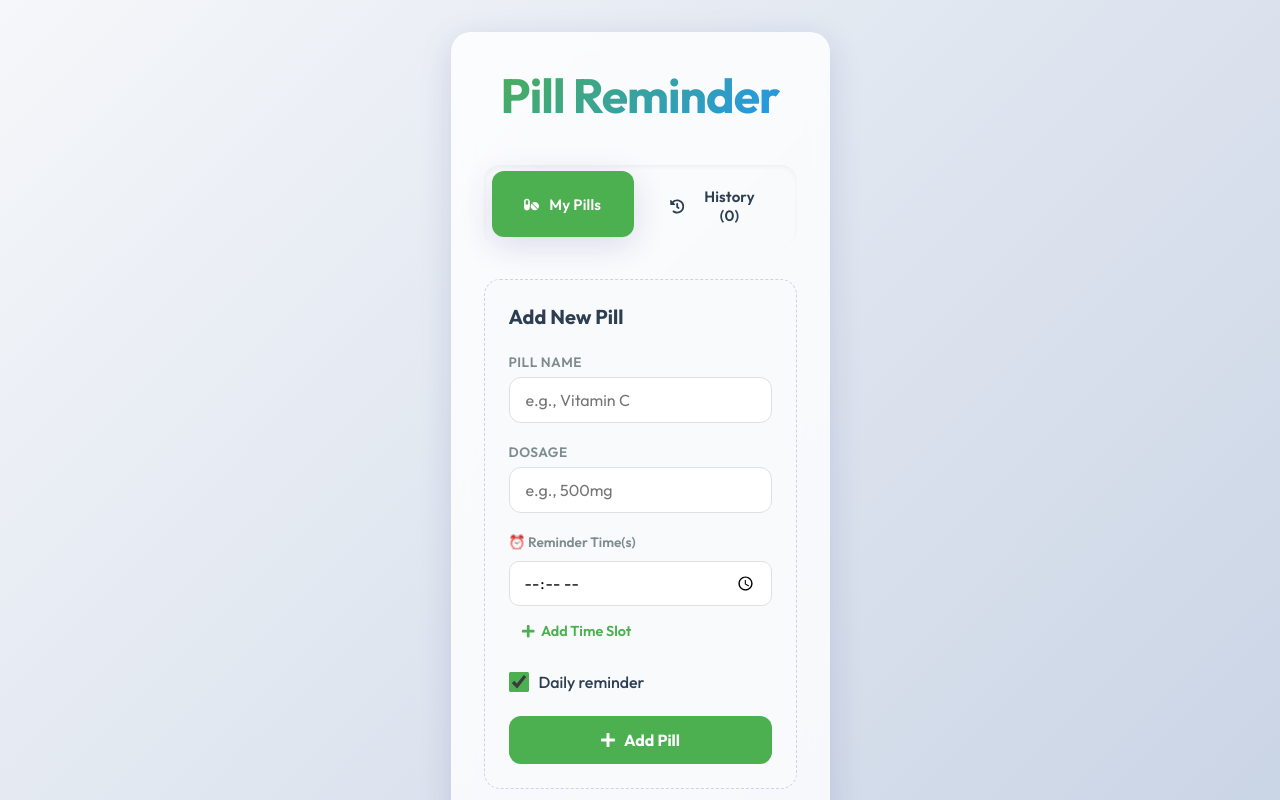
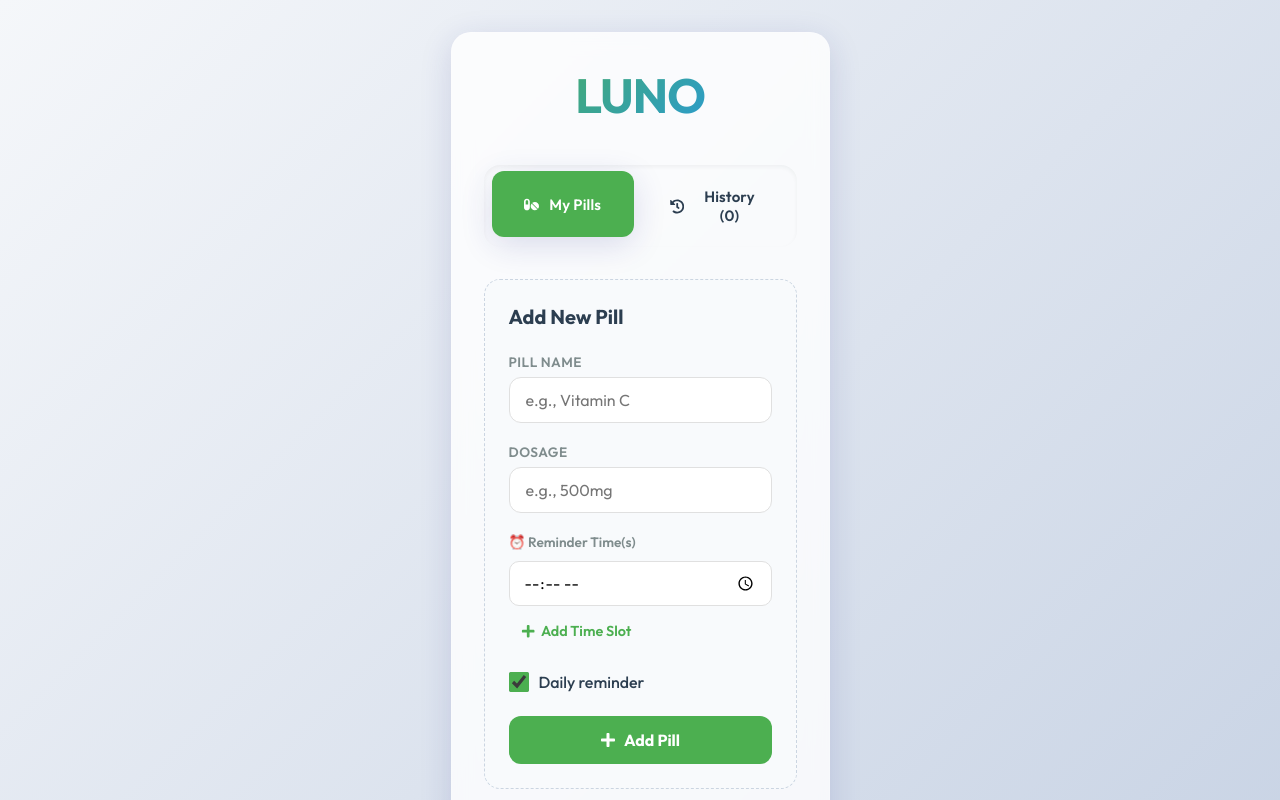
Before and after one commit to pamplonajp45-eng/Pill_reminder, a React (Vite) app: page / in a window 1280 px wide. Shown: the top 800 px of the page. Built offline with nearby package versions, Linux system fonts and the light colour scheme.

Commit message:
with readme

```diff
--- a/index.html
+++ b/index.html
@@ -11,7 +11,7 @@
   <meta charset="UTF-8" />
   <link rel="icon" type="image/png" href="LUNO.png" />
   <meta name="viewport" content="width=device-width, initial-scale=1.0, maximum-scale=1.0, user-scalable=no" />
-  <title>Pill Reminder</title>
+  <title>LUNO</title>
 </head>
 
 <body>
--- a/src/App.jsx
+++ b/src/App.jsx
@@ -42,7 +42,7 @@ export default function App() {
         animate={{ y: 0, opacity: 1 }}
         transition={{ duration: 0.5 }}
       >
-        Pill Reminder
+        LUNO
       </motion.h1>
 
       <div className="tab-buttons">
--- a/src/hooks/useAlarm.js
+++ b/src/hooks/useAlarm.js
@@ -141,7 +141,7 @@ export function useAlarm(pills, onPillTaken, onPillSnoozed, options = {}) {
 
       if (navigator.serviceWorker && navigator.serviceWorker.controller) {
         navigator.serviceWorker.ready.then(registration => {
-          registration.showNotification("💊 Pill Reminder!", {
+          registration.showNotification("🌙 LUNO", {
             body: `Time to take ${pill.name}${dosageText}`,
             icon: "/icon-192.png",
             badge: "/icon-192.png",
@@ -158,7 +158,7 @@ export function useAlarm(pills, onPillTaken, onPillSnoozed, options = {}) {
         });
       } else {
 
-        const notification = new Notification("💊 Pill Reminder!", {
+        const notification = new Notification("🌙 LUNO", {
           body: `Time to take ${pill.name}${dosageText}`,
           icon: "/icon-192.png",
           badge: "/icon-192.png",
--- a/vite.config.js
+++ b/vite.config.js
@@ -21,9 +21,9 @@ export default defineConfig({
         globPatterns: ['**/*.{js,css,html,ico,png,svg,mp3}'],
       },
       manifest: {
-        name: 'Pill Reminder',
-        short_name: 'Pills',
-        description: 'Never miss your pills again.',
+        name: 'LUNO',
+        short_name: 'LUNO',
+        description: 'Luno keeps you on track, quietly guiding you to take your meds on time.',
         theme_color: '#4CAF50',
         icons: [
           {
```
Also changed, not shown: public/manifest.json, 1 other file (tests, documents, lock files or other folders).
